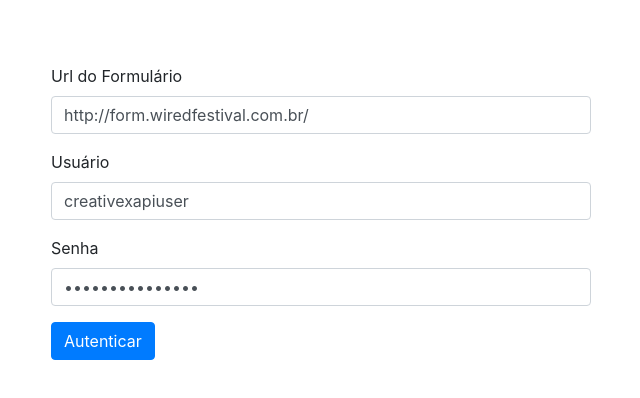
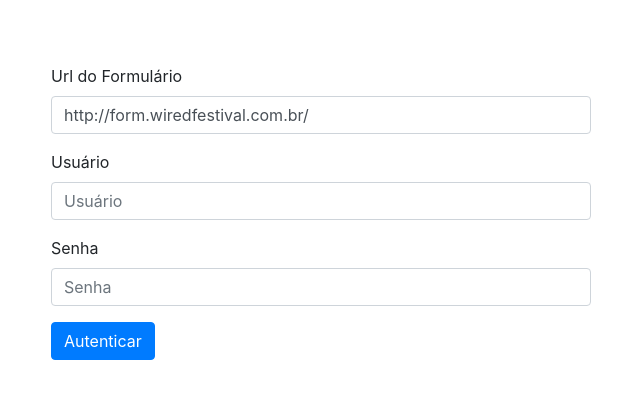
Before and after one commit to viniciusofp/formdata, a React (Create React App) app: page / in a window 1280 px wide. Shown: the top 398 px of the page, without its empty margins (319-959 px from the left). Built offline with nearby package versions, Linux system fonts and the light colour scheme.

Commit message:
form fix

```diff
--- a/src/components/Auth.jsx
+++ b/src/components/Auth.jsx
@@ -22,7 +22,7 @@ class AuthForm extends Component {
             id="userInput"
             type="text"
             className="form-control"
-            defaultValue="creativexapiuser"
+            placeholder="Usuário"
             name="username"
           />
         </div>
@@ -32,7 +32,7 @@ class AuthForm extends Component {
             id="passInput"
             type="password"
             className="form-control"
-            defaultValue="lal(0op_86Ab^aI"
+            placeholder="Senha"
             name="password"
           />
         </div>
```
